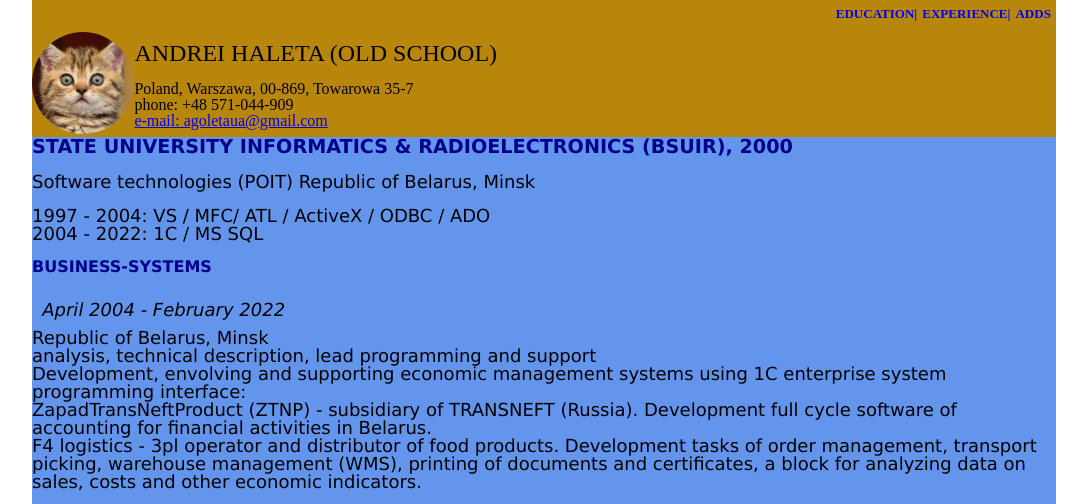
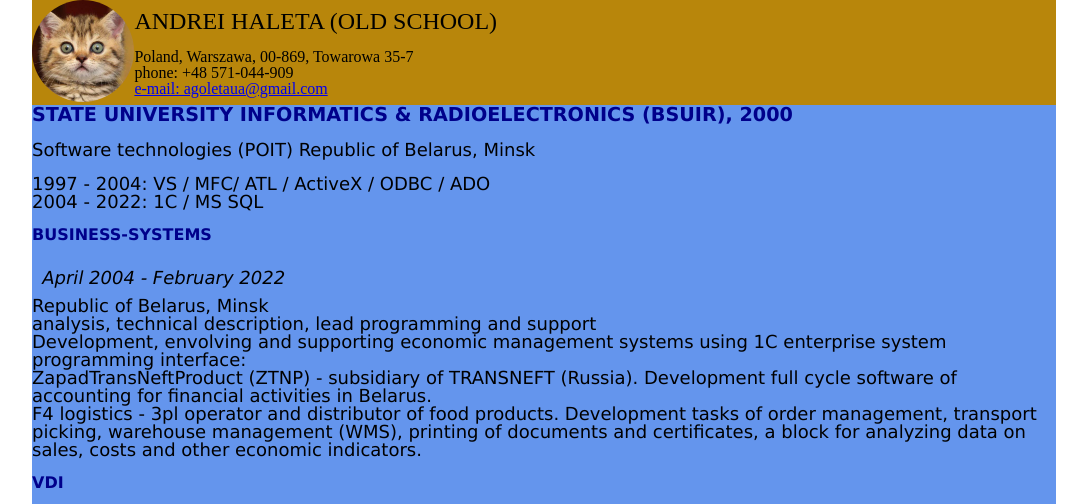
Before and after one commit to agoleta/rsschool-cv, a plain HTML site: page index.html in a window 1280 px wide. Shown: the top 504 px of the page, without its empty margins (96-1183 px from the left). Drawn offline with Linux system fonts and the light colour scheme.

Commit message:
feat: no menu

```diff
--- a/index.html
+++ b/index.html
@@ -13,15 +13,6 @@
 <body>
     <div class="main-frame">
         <header>
-            <nav>
-                <div class="menu">
-                    <ul class="main-menu-ul">
-                        <li class="main-menu-li"><a href="#ADDS" class="main-menu-a">ADDS</a></li>
-                        <li class="main-menu-li"><a href="#EXPERIENCE" class="main-menu-a">EXPERIENCE|</a></li>
-                        <li class="main-menu-li"><a href="#EDUCATION" class="main-menu-a">EDUCATION|</a></li>
-                    </ul>
-                </div>
-            </nav>
             <table class="table-max">
                 <tbody>
                     <tr>
```
